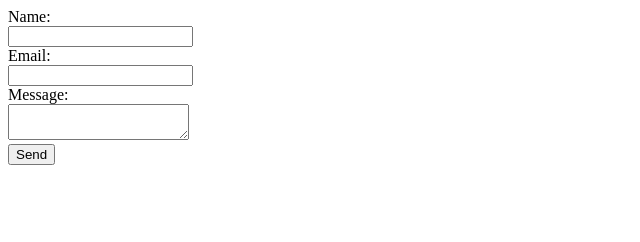
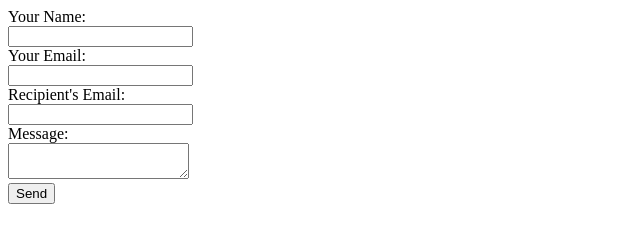
Before and after one commit to Ankitrai05/contact-form, a plain HTML site: page index.html in a window 1280 px wide. Shown: the whole page, without its empty margins (0-640 px from the left). Drawn offline with Linux system fonts and the light colour scheme.

Commit message:
Add files via upload

```diff
--- a/index.html
+++ b/index.html
@@ -4,11 +4,13 @@
     <title>Contact Me</title>
 </head>
 <body>
-    <form action="https://formspree.io/f/mdkogolr" method="POST">
-        <label for="name">Name:</label><br>
-        <input type="text" id="name" name="name" required><br>
-        <label for="email">Email:</label><br>
-        <input type="email" id="email" name="email" required><br>
+    <form action="send_message.php" method="POST">
+        <label for="yourname">Your Name:</label><br>
+        <input type="text" id="yourname" name="yourname" required><br>
+        <label for="youremail">Your Email:</label><br>
+        <input type="email" id="youremail" name="youremail" required><br>
+        <label for="recipientemail">Recipient's Email:</label><br>
+        <input type="email" id="recipientemail" name="recipientemail" required><br>
         <label for="message">Message:</label><br>
         <textarea id="message" name="message" required></textarea><br>
         <input type="submit" value="Send">
```
